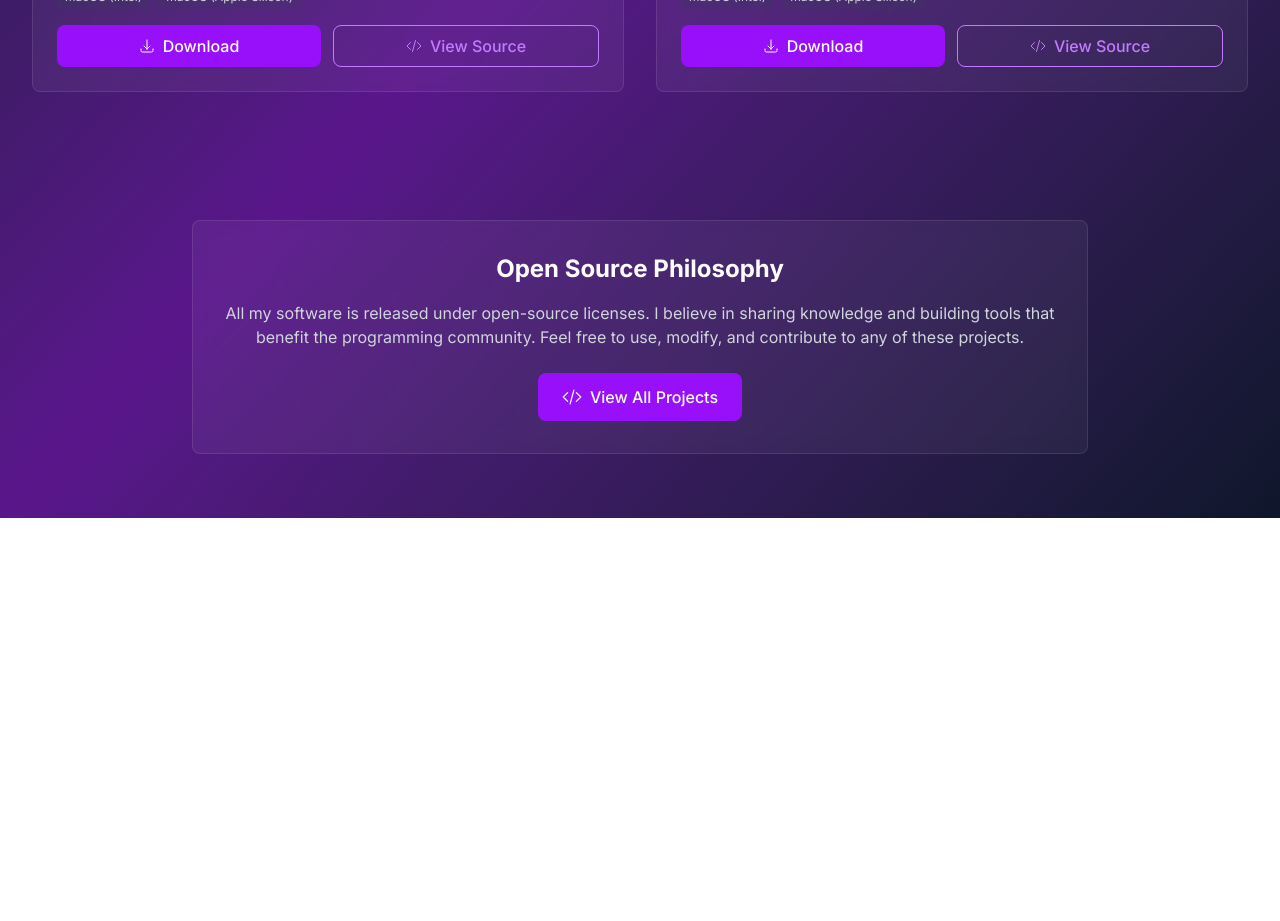
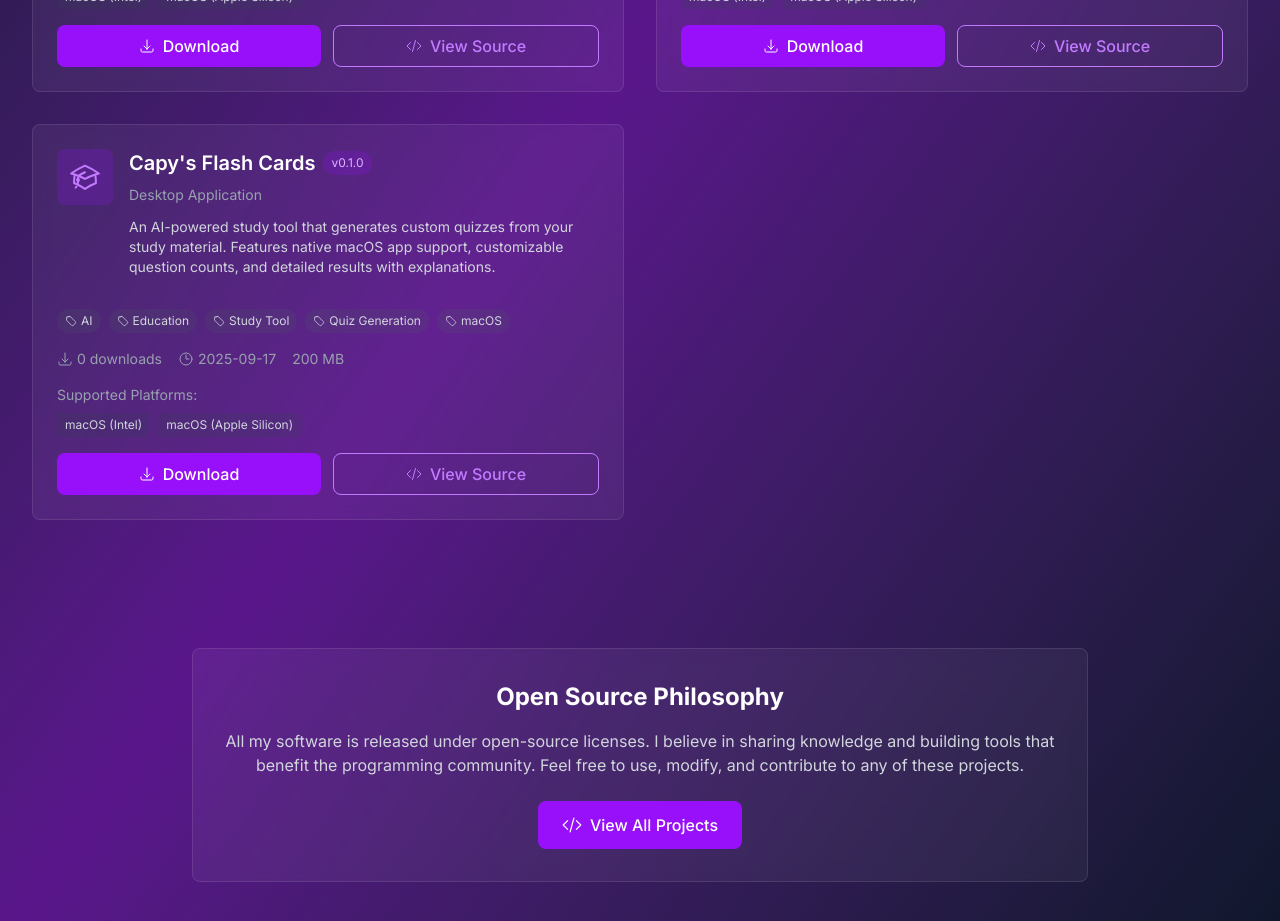
Before and after one commit to zach1020/zachbohlcom, a Next.js app: page /downloads in a window 1280 px wide. Shown: the part 860-1781 px from the top of the page. Before the commit the page ends 1378 px from the top, so only its background shows below. Built offline with nearby package versions, Linux system fonts and the light colour scheme.

Commit message:
Add Capy's Flash Cards to Downloads page
- Added new download card for Flash Cards v0.1.0
- Features AI-powered quiz generation and native macOS app support
- Links to GitHub release and repository
- Added AcademicCapIcon import for education app icon

```diff
--- a/src/app/downloads/page.tsx
+++ b/src/app/downloads/page.tsx
@@ -10,7 +10,8 @@ import {
   ClockIcon,
   TagIcon,
   StarIcon,
-  MusicalNoteIcon
+  MusicalNoteIcon,
+  AcademicCapIcon
 } from '@heroicons/react/24/outline';
 
 export default function Downloads() {
@@ -44,6 +45,21 @@ export default function Downloads() {
       tags: ["Spotify", "Music", "Neumorphic UI", "Electron", "macOS"],
       downloadUrl: "https://github.com/zach1020/Playlist-Organizer/releases/tag/v0.1.0-mac",
       githubUrl: "https://github.com/zach1020/Playlist-Organizer"
+    },
+    {
+      id: 3,
+      name: "Capy's Flash Cards",
+      description: "An AI-powered study tool that generates custom quizzes from your study material. Features native macOS app support, customizable question counts, and detailed results with explanations.",
+      version: "v0.1.0",
+      category: "Desktop Application",
+      icon: AcademicCapIcon,
+      size: "200 MB",
+      downloads: 0, // Will be updated with actual download count
+      lastUpdated: "2025-09-17",
+      platforms: ["macOS (Intel)", "macOS (Apple Silicon)"],
+      tags: ["AI", "Education", "Study Tool", "Quiz Generation", "macOS"],
+      downloadUrl: "https://github.com/zach1020/capys-flash-cards/releases/tag/v0.1.0",
+      githubUrl: "https://github.com/zach1020/capys-flash-cards"
     }
   ];
 
```
